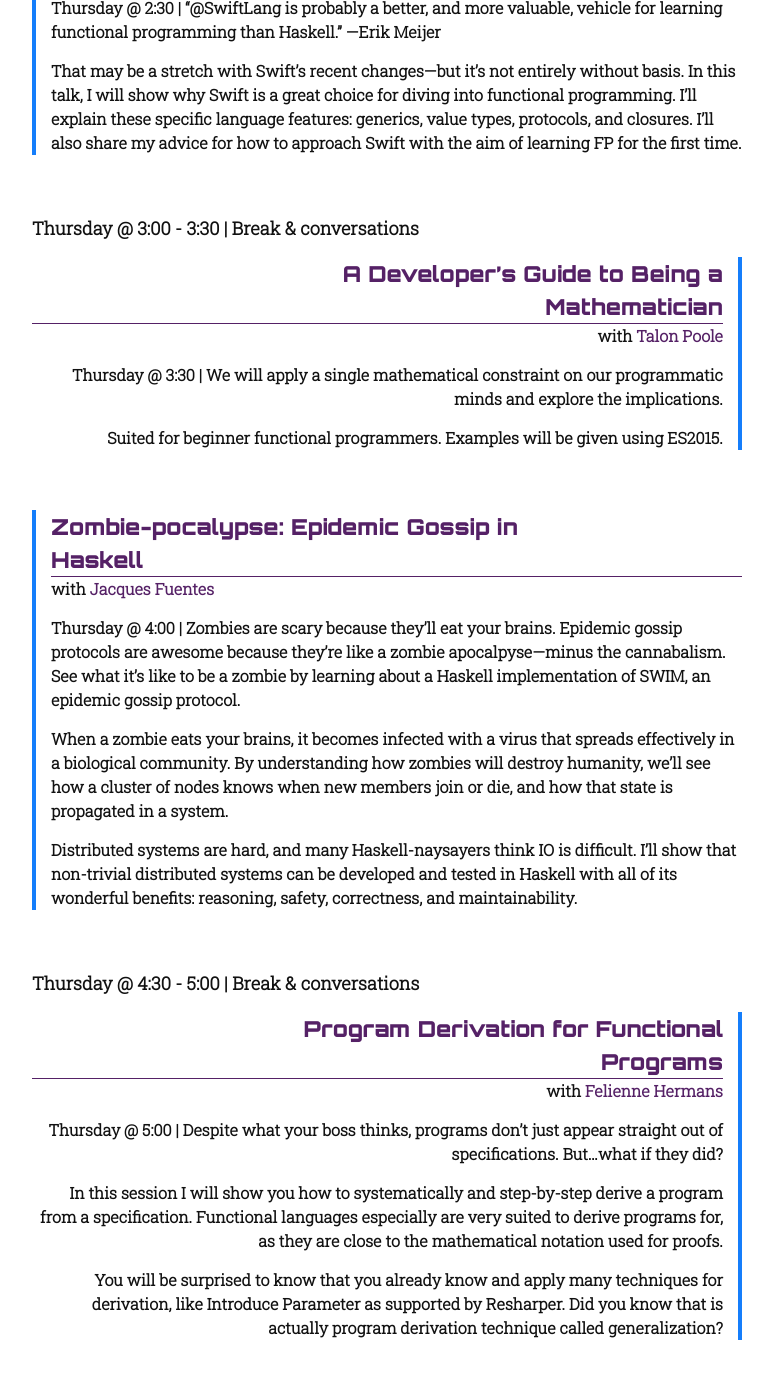
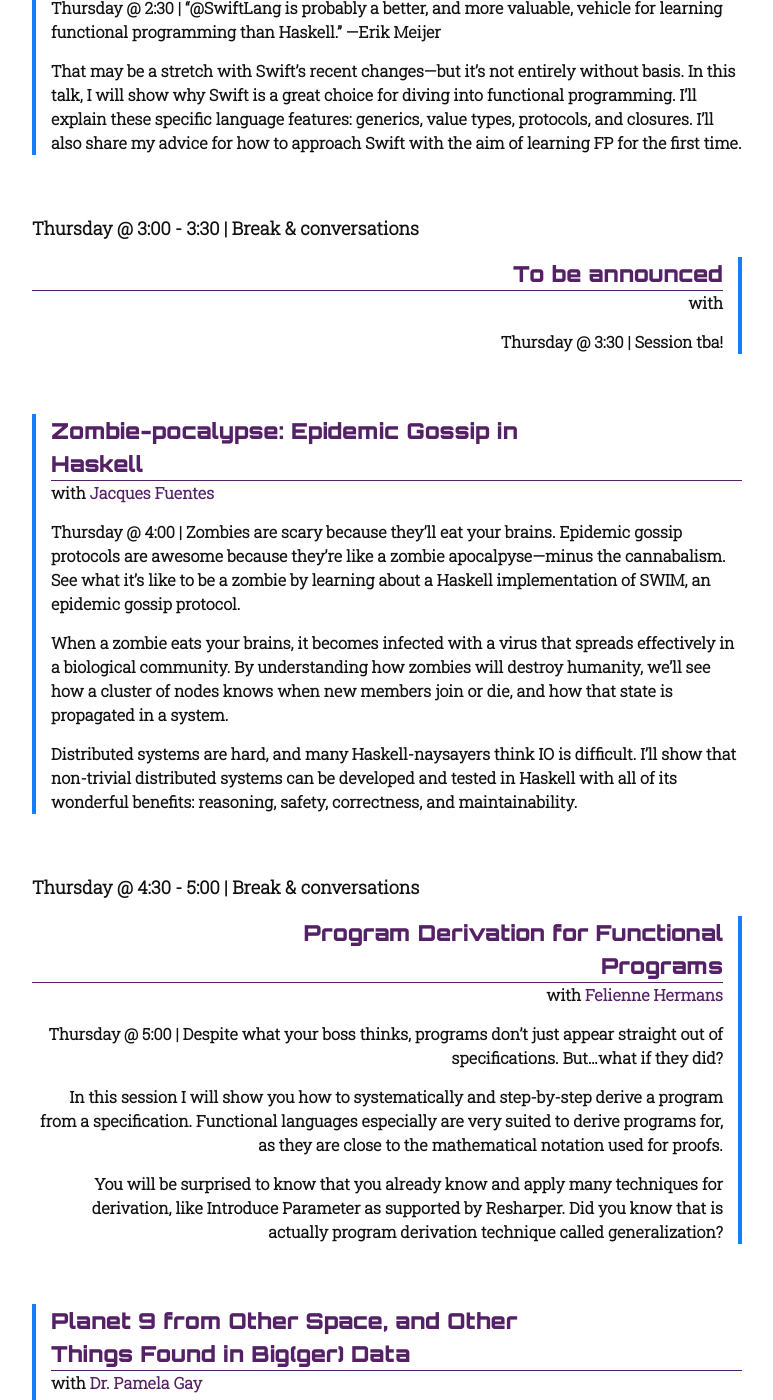
Before and after one commit to maitria/moonconf.org, a Jekyll site: the page built from index.html, in a window 1280 px wide and 1400 px high, scrolled down 9279 px. Shown: the whole window, without its empty margins (253-1026 px from the left). Built offline with Jekyll 4.4.1, drawn with Linux system fonts in a browser that asks for light colours.

Commit message:
Remove references to Talon's talk.

```diff
--- a/_includes/schedule-content.html
+++ b/_includes/schedule-content.html
@@ -18,7 +18,7 @@
     <p>02:00 <a href="/#its-complicated">It's Complicated: Codes of Conduct and Inclusive Community Building</a></p>
     <p>02:30 <a href="/#get-swifty">Get Swifty 3 Electric Bugaloo or: Intro to Functional Programming with Swift</a></p>
     <p>03:00 Break & conversations</p>
-    <p>03:30 <a href="/#developer-mathematician">A Developer's Guide to Being a Mathematician</a></p>
+    <p>03:30 <a href="/#thur3">tba</a></p>
     <p>04:00 <a href="/#zombie-pocalypse">Zombie-pocalypse: Epidemic Gossip in Haskell</a></p>
     <p>04:30 Break & conversations</p>
     <p>05:00 <a href="/#program-derivation">Program Derivation for Functional Programs</a></p>
--- a/_includes/talks.html
+++ b/_includes/talks.html
@@ -56,11 +56,11 @@
     %}
     <p><strong>Thursday &commat; 3:00 - 3:30</strong> &vert; Break &amp; conversations</p>
     {% include talk.html
-      title="A Developer’s Guide to Being a Mathematician"
-      link="developer-mathematician"
-      speaker="Talon Poole"
-      description="<p><strong>Thursday &commat; 3:30</strong> &vert; We will apply a single mathematical constraint on our programmatic minds and explore the implications.</p><p>Suited for beginner functional programmers. Examples will be given using ES2015.</p>"
-      twitter="legittalon"
+      title="To be announced"
+      link="thur3"
+      speaker=""
+      description="<p><strong>Thursday &commat; 3:30</strong> &vert; Session tba!</p>"
+      twitter=""
     %}
     {% include talk.html
       title='Zombie-pocalypse: Epidemic Gossip in Haskell'
```
